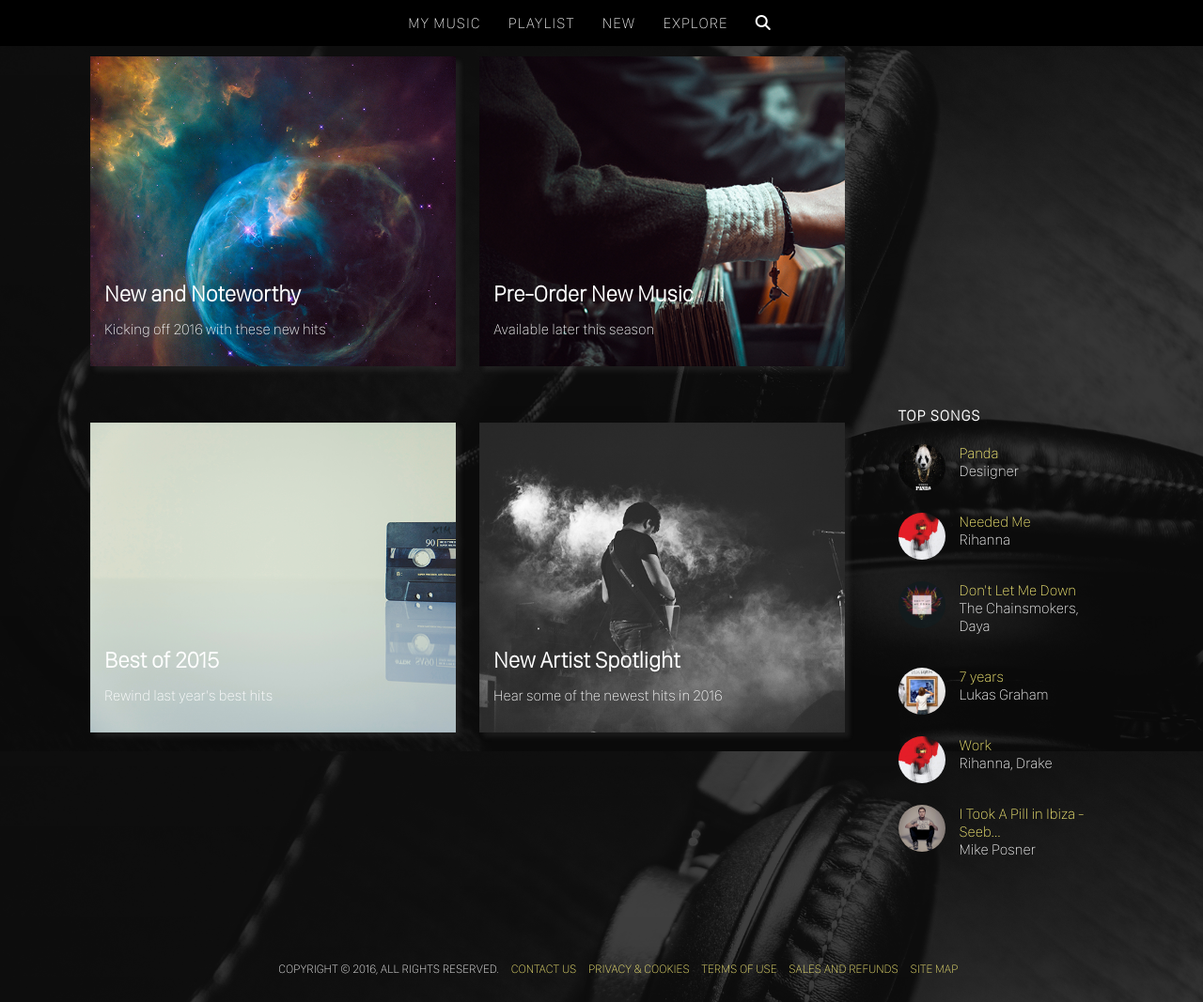
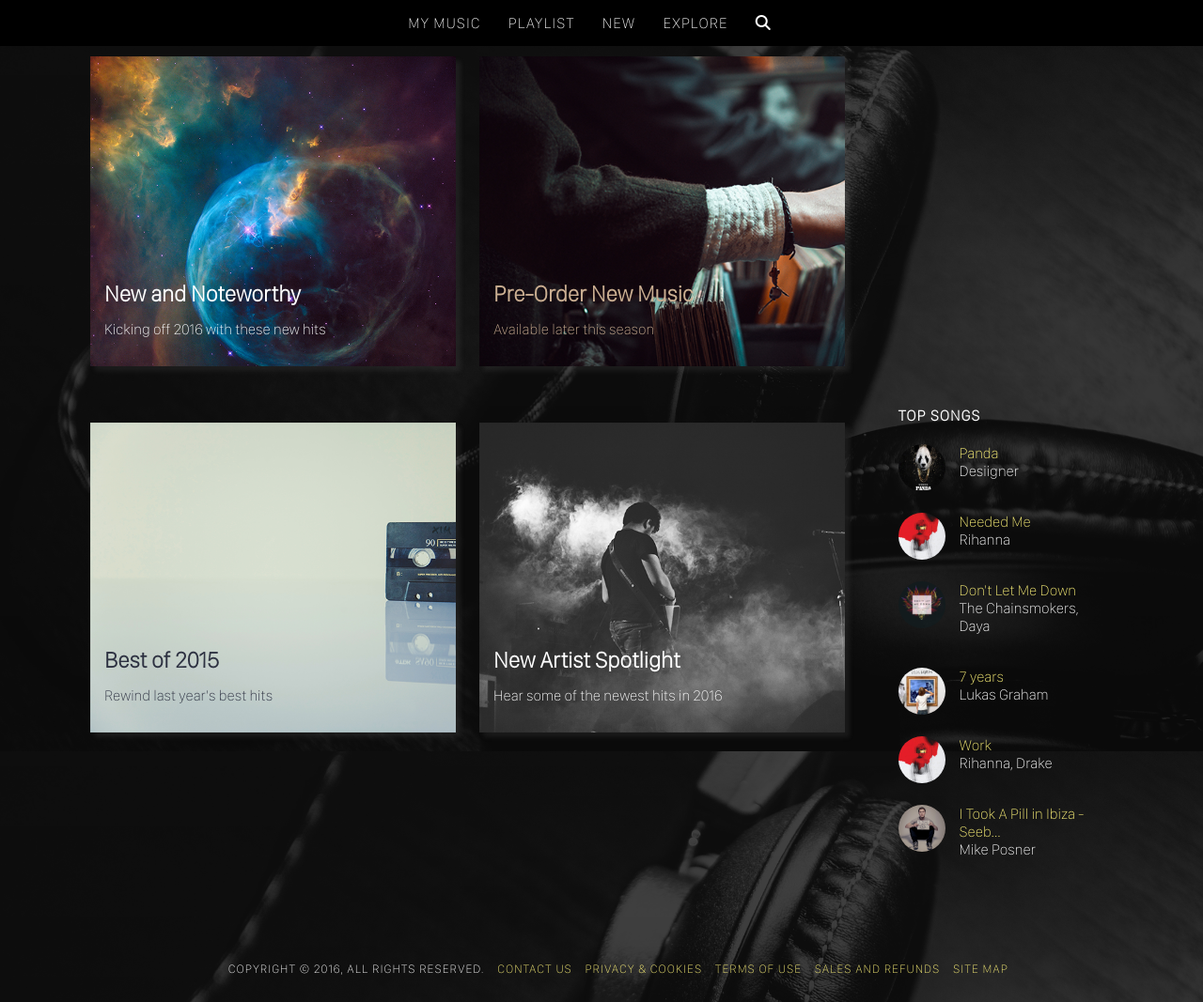
Before and after one commit to jessiewuwu/my_musicbrowser, a website: page src/index.html in a window 1280 px wide. Shown: the top 1067 px of the page at 94% size. Drawn offline with Linux system fonts and the light colour scheme.

Commit message:
Add minor cosmetic changes: diff co colored text for two cards, letter spacing for footer text. Add a note about using html5 elements as a future TODO

```diff
--- a/src/stylesheets/stylez.scss
+++ b/src/stylesheets/stylez.scss
@@ -231,10 +231,12 @@ button#display-toggle {
 
 .card2 {
   background-image: url("../images/bkgnd_preorder.png");
+  color: #cbaf92;
 }
 
 .card3 {
   background-image: url("../images/bkgnd_bestof2015.png");
+  color: #2d3141;
 }
 
 .card4 {
@@ -277,6 +279,7 @@ button#display-toggle {
 footer {
   width: 100%;
   text-align: center;
+  letter-spacing: 1px;
   color: $yellow;
   font-size: .8em;
   padding: 1%;
```
Also changed, not shown: README.md, src/stylesheets/stylez.css, 1 other file.
